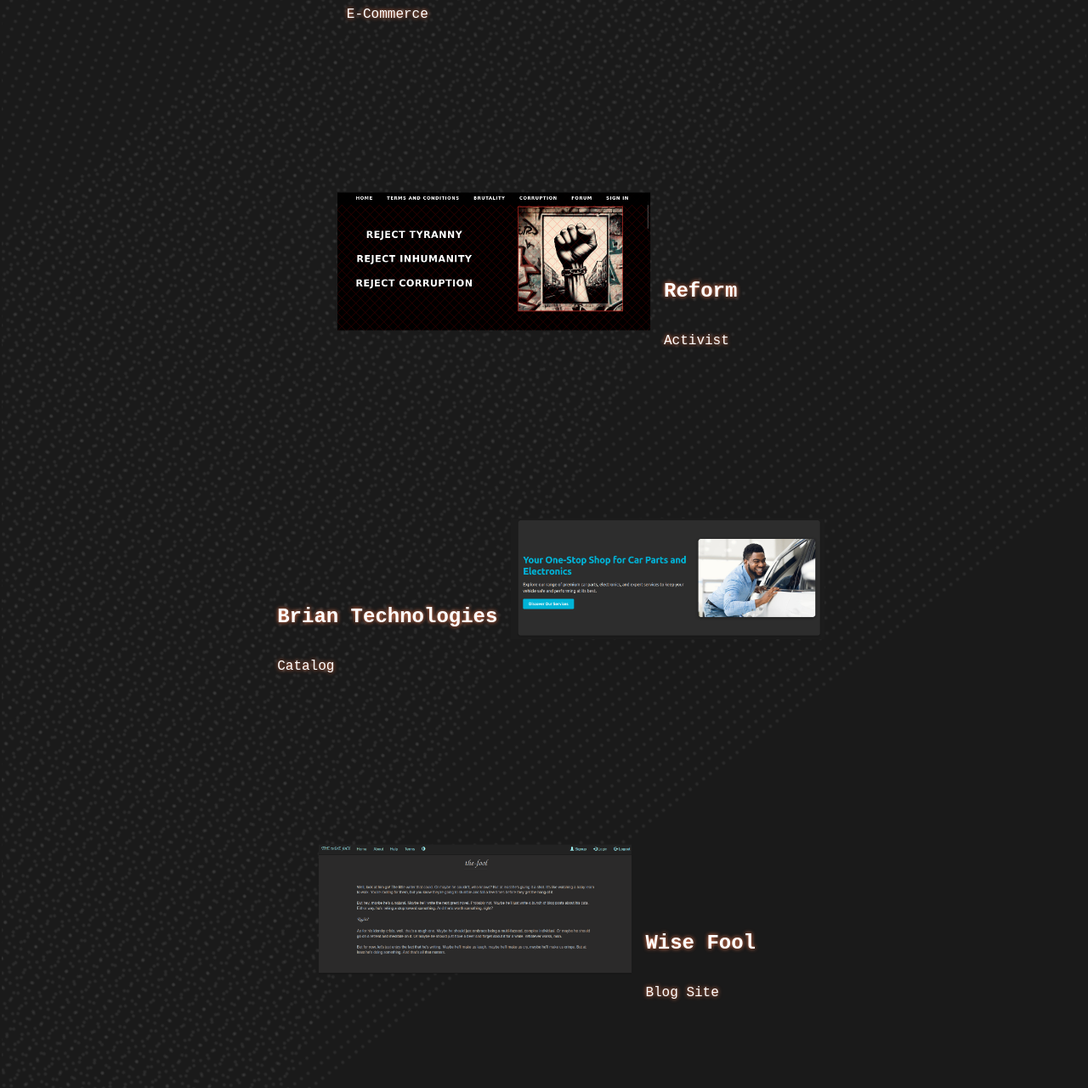
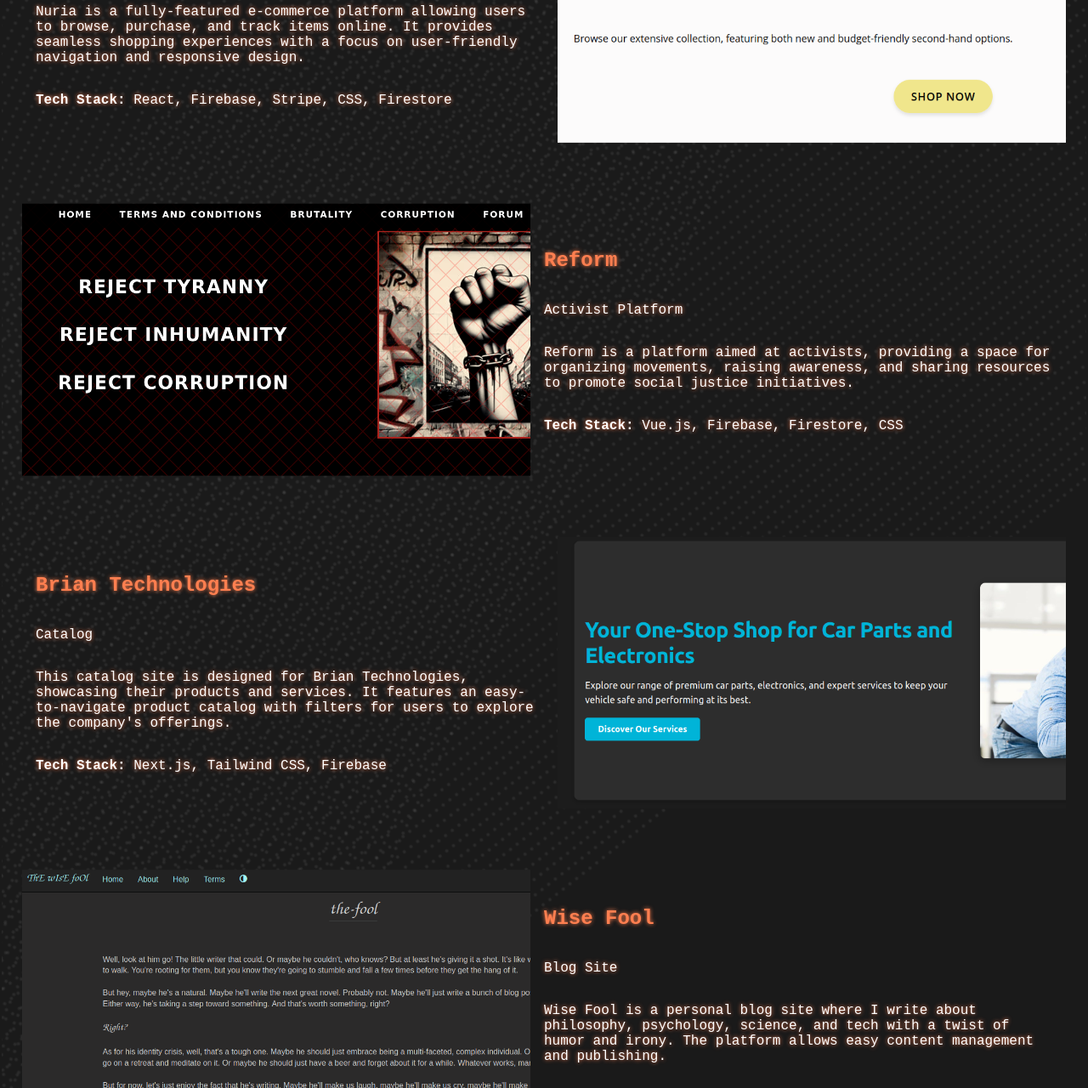
Before and after one commit to saruni-spec/resume, a website built with Vite: page index.html in a window 1280 px wide. Shown: the part 2128-3408 px from the top of the page at 85% size. Built offline with nearby package versions, Linux system fonts and the light colour scheme.

Commit message:
project explanation

```diff
--- a/index.html
+++ b/index.html
@@ -63,10 +63,9 @@
     <div id="about-me">
       <div class="about-content">
         <div class="personal">
-          <p class="console-text">I'm a problem-solver at heart—so feel free to share yours with me.</p>
-          <p class="console-text">I'll listen carefully and, if I can, help you analyze the issue.</p>
-          <p class="console-text">Together, we'll work towards a solution that makes sense.</p>
-          <p class="console-text">When I'm not solving problems, you'll find me immersed in reading, writing, doodling, and, from time to time, daydreaming.</p>
+          <p class="console-text">I’m Saruni.I specialize in front-end development with a keen interest in backend integrations, particularly using technologies like React, Firebase, and Next.js.</p>
+          <p class="console-text">I have a background in computer science,expected to graduate in Dec,2024. I've built and contributed to projects ranging from e-commerce to business management systems and more recently, innovative social media and football analysis tools.</p>
+          <p class="console-text">When I’m not coding, you’ll find me immersed in writing stories, working on my blog 'The Wise Fool,' or brainstorming new ways to make tech accessible and fun. Let's solve some problems together and bring ideas to life!</p>
         </div>
 
         <div class="professional">
@@ -89,96 +88,82 @@
     </div>
 
     <div class="projects-wrapper" id="my_projects">
-
-
       <div class="projectTitle"><h2>Projects</h2></div>
-
       <div id="projects">
-
-
 
         <div class="project-div parallax-project">
           <div class="project-details">
-        <h2>Nuria</h2>
+            <h2><a href="https://nuria.web.app/" target="_blank" rel="noopener noreferrer" >Nuria</a></h2>
             <p>E-Commerce</p>
+            <p>Nuria is a fully-featured e-commerce platform allowing users to browse, purchase, and track items online. It provides seamless shopping experiences with a focus on user-friendly navigation and responsive design.</p>
+            <p><strong>Tech Stack:</strong> React, Firebase, Stripe, CSS, Firestore</p>
           </div>
-      <div  class="project-image" style="background-image: url('/nuria.png');">
-
+          <div class="project-image" style="background-image: url('/nuria.png');">
             <a href="https://nuria.web.app/" target="_blank" rel="noopener noreferrer" class="project-link">
               Visit Site
             </a>
           </div>
-
-
         </div>
 
-
-      <div class="project-div parallax-project" >
-
+        <div class="project-div parallax-project">
           <div class="project-image" style="background-image: url('/witness.png');">
             <a href="https://reform-nation.web.app/" target="_blank" rel="noopener noreferrer" class="project-link">
               Visit Site
             </a>
           </div>
           <div class="project-details">
-          <h2>Reform</h2>
-          <p>Activist</p>
+            <h2><a href="https://reform-nation.web.app/" target="_blank" rel="noopener noreferrer" >Reform</a></h2>
+            <p>Activist Platform</p>
+            <p>Reform is a platform aimed at activists, providing a space for organizing movements, raising awareness, and sharing resources to promote social justice initiatives.</p>
+            <p><strong>Tech Stack:</strong> Vue.js, Firebase, Firestore, CSS</p>
+          </div>
         </div>
 
-
-
+        <div class="project-div parallax-project">
+          <div class="project-details">
+            <h2><a href="https://briantech.web.app/" target="_blank" rel="noopener noreferrer" >Brian Technologies</a></h2>
+            <p>Catalog</p>
+            <p>This catalog site is designed for Brian Technologies, showcasing their products and services. It features an easy-to-navigate product catalog with filters for users to explore the company's offerings.</p>
+            <p><strong>Tech Stack:</strong> Next.js, Tailwind CSS, Firebase</p>
           </div>
-
-
-      <div class="project-div parallax-project" >
-
-      <div class="project-details">
-        <h2>Brian Technologies</h2>
-        <p>Catalog</p>
-        </div>
-
           <div class="project-image" style="background-image: url('/brian.png');">
             <a href="https://briantech.web.app/" target="_blank" rel="noopener noreferrer" class="project-link">
               Visit Site
             </a>
           </div>
         </div>
-      <div class="project-div parallax-project" >
+
+        <div class="project-div parallax-project">
           <div class="project-image" style="background-image: url('/fool.png');">
             <a href="https://wisefool.pythonanywhere.com/article/the-fool" target="_blank" rel="noopener noreferrer" class="project-link">
               Visit Site
             </a>
           </div>
           <div class="project-details">
-        <h2>Wise Fool</h2>
+            <h2>            <a href="https://wisefool.pythonanywhere.com/article/the-fool" target="_blank" rel="noopener noreferrer" >Wise Fool</a></h2>
             <p>Blog Site</p>
+            <p>Wise Fool is a personal blog site where I write about philosophy, psychology, science, and tech with a twist of humor and irony. The platform allows easy content management and publishing.</p>
+            <p><strong>Tech Stack:</strong> Python, Flask, SQLite, HTML/CSS</p>
+          </div>
         </div>
 
-
-
-
-
-       </div>
-
-      <div class="project-div parallax-project" >
+        <div class="project-div parallax-project">
           <div class="project-details">
-          <h2>Kick Off Challenge</h2>
+            <h2><a href="https://kickoff-challenge-football.web.app/" target="_blank" rel="noopener noreferrer" >Kick Off Challenge</a></h2>
             <p>Sports Entertainment</p>
+            <p>Kick Off Challenge is a web app that compares football fixtures, providing head-to-head statistics and showcasing teams' progress over time. It includes dynamic data visualization and real-time updates.</p>
+            <p><strong>Tech Stack:</strong> Next.js, PostgreSQL, Chart.js, CSS</p>
           </div>
           <div class="project-image" style="background-image: url('/kickoff.png');">
             <a href="https://kickoff-challenge-football.web.app/" target="_blank" rel="noopener noreferrer" class="project-link">
               Visit Site
             </a>
           </div>
-
-
-
-
         </div>
-
 
       </div>
     </div>
+
 
  <div id="contact-form">
   <h2>Let's Work Together</h2>
--- a/main.css
+++ b/main.css
@@ -222,7 +222,7 @@ a span:hover {
     flex-wrap: wrap;
 }
 .project-div {
-    height: 45vh;
+    min-height: 45vh;
     width: 100%;
     display: flex;
     flex-direction: row;
@@ -245,17 +245,17 @@ a span:hover {
     display: flex;
     flex-direction: column;
     justify-content:flex-start;
-
+   width: 50%;
     margin: 1rem;
     color: var(--contrast-color);
 }
 .project-image {
-    width: 30%;
-    height: 90%;
+    width: 50%;
+    min-height: 40vh;
     display: flex;
     align-items: center;
     justify-content: center;
-    background-size: contain;
+    background-size: cover;
     background-repeat: no-repeat;
     transition: transform 0.3s ease, filter 0.3s ease;
     position: relative;
```
Lines whose indentation alone changed are shown as unchanged.
